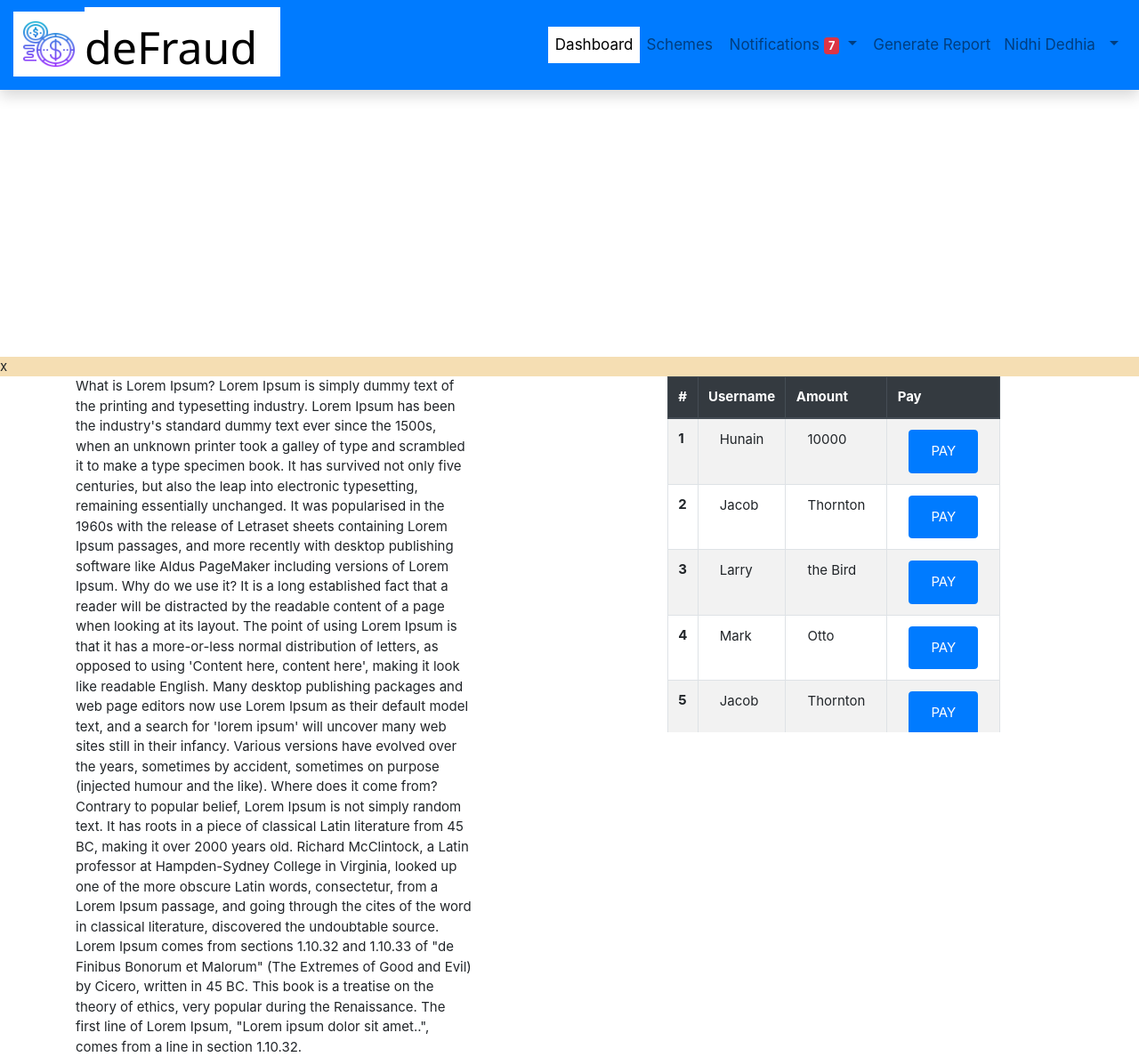
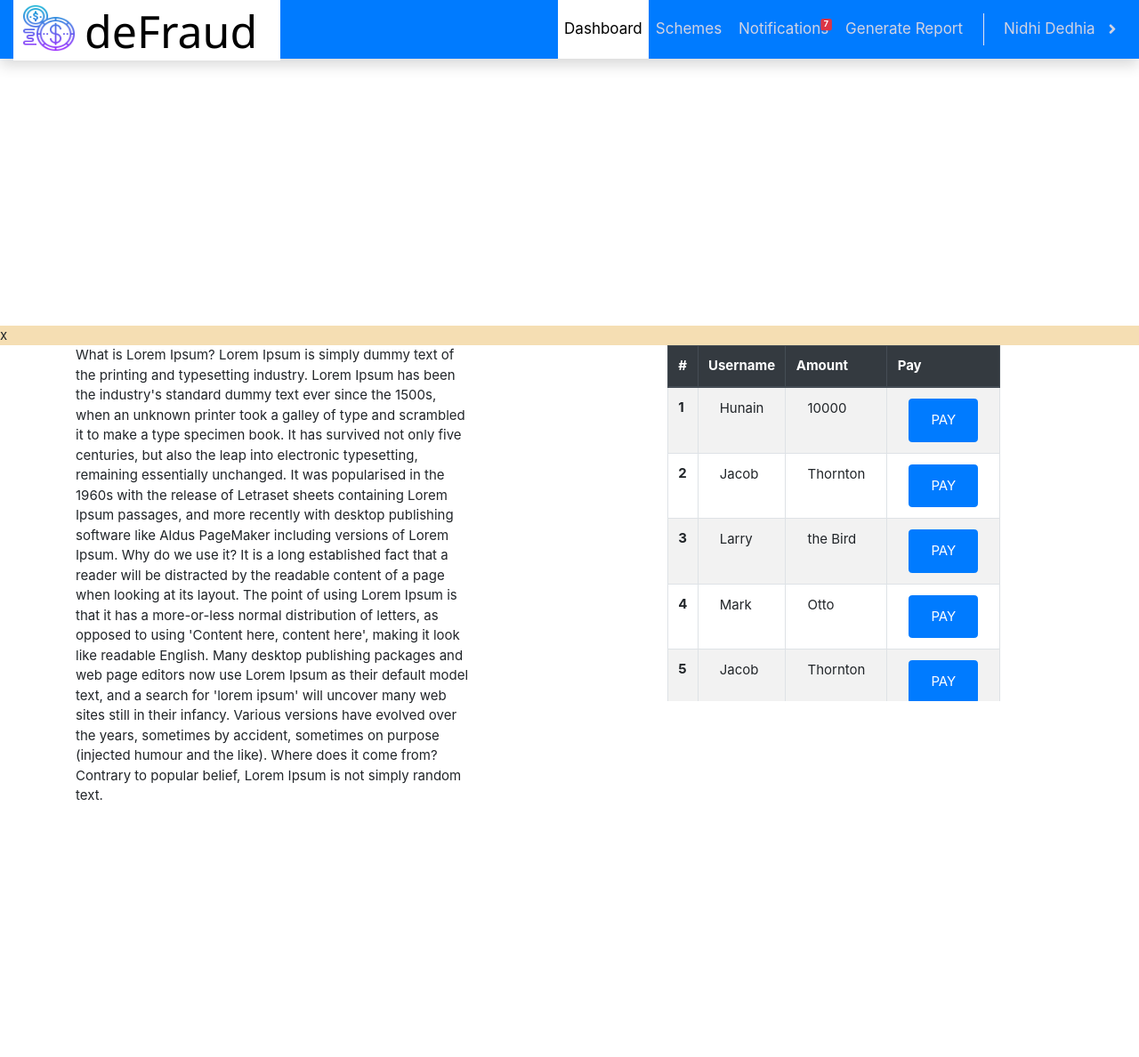
Before and after one commit to niddhhii/deFraud, a PHP site: page /specificschemes.php in a window 1280 px wide. Shown: the whole page at 89% size. After the commit the page ends 899 px from the top, so only its background shows below. Run offline with PHP 8.4, Linux system fonts and the light colour scheme; some libraries are stand-ins or nearby versions.

Commit message:
schemes added

```diff
--- a/specificschemes.php
+++ b/specificschemes.php
@@ -4,24 +4,21 @@
 <title>deFraud</title>
 <link rel="shortcut icon" href="img/money.png" type="image/x-icon">
 </head>
-<meta charset="UTF-8">
-<meta name="viewport" content="width=device-width, initial-scale=1">
 <meta charset="utf-8">
+<meta http-equiv="X-UA-Compatible" content="IE=edge">
+<meta name="viewport" content="width=device-width, initial-scale=1, shrink-to-fit=no">
+<meta name="description" content="">
+<meta name="author" content="">
 
+<link href="vendor/fontawesome-free/css/all.min.css" rel="stylesheet" type="text/css">
+<link href="https://fonts.googleapis.com/css?family=Nunito:200,200i,300,300i,400,400i,600,600i,700,700i,800,800i,900,900i" rel="stylesheet">
+<link href="db_central.css" rel="stylesheet">
 <link rel="stylesheet" href="https://www.w3schools.com/w3css/4/w3.css">
 <link rel="stylesheet" href="https://fonts.googleapis.com/css?family=Lato">
 <link rel="stylesheet" href="https://fonts.googleapis.com/css?family=Montserrat">
 <link rel="stylesheet" href="https://cdnjs.cloudflare.com/ajax/libs/font-awesome/4.7.0/css/font-awesome.min.css">
 <link rel="stylesheet" href="css/modal.css" type="text/css">
 <link rel="stylesheet" href="https://maxcdn.bootstrapcdn.com/bootstrap/4.4.1/css/bootstrap.min.css">
-<script src="https://ajax.googleapis.com/ajax/libs/jquery/3.4.1/jquery.min.js"></script>
-<script src="https://cdnjs.cloudflare.com/ajax/libs/popper.js/1.16.0/umd/popper.min.js"></script>
-<script src="https://maxcdn.bootstrapcdn.com/bootstrap/4.4.1/js/bootstrap.min.js"></script>
-<script src="https://cdnjs.cloudflare.com/ajax/libs/font-awesome/5.12.1/js/all.min.js"></script>
-<script src="https://cdn.jsdelivr.net/npm/sweetalert2@8"></script>
-<script src="https://cdn.jsdelivr.net/npm/promise-polyfill"></script>
-<script src="https://unpkg.com/sweetalert/dist/sweetalert.min.js"></script>
-<script></script>
 <style>
 
     .my-custom-scrollbar {
@@ -143,7 +140,7 @@
 
 
             Where does it come from?
-            Contrary to popular belief, Lorem Ipsum is not simply random text. It has roots in a piece of classical Latin literature from 45 BC, making it over 2000 years old. Richard McClintock, a Latin professor at Hampden-Sydney College in Virginia, looked up one of the more obscure Latin words, consectetur, from a Lorem Ipsum passage, and going through the cites of the word in classical literature, discovered the undoubtable source. Lorem Ipsum comes from sections 1.10.32 and 1.10.33 of "de Finibus Bonorum et Malorum" (The Extremes of Good and Evil) by Cicero, written in 45 BC. This book is a treatise on the theory of ethics, very popular during the Renaissance. The first line of Lorem Ipsum, "Lorem ipsum dolor sit amet..", comes from a line in section 1.10.32.</div>
+            Contrary to popular belief, Lorem Ipsum is not simply random text.</div>
         <div class="col-md-2 justify-content-between"></div>
             <div class=" col-md-5 d-flex justify-content-between" >
             <div class="table-wrapper-scroll-y my-custom-scrollbar">
@@ -273,4 +270,13 @@
         </div>
     </div>
 </div>
+
+ <script src="https://ajax.googleapis.com/ajax/libs/jquery/3.4.1/jquery.min.js"></script>
+ <script src="https://cdnjs.cloudflare.com/ajax/libs/popper.js/1.16.0/umd/popper.min.js"></script>
+ <script src="https://maxcdn.bootstrapcdn.com/bootstrap/4.4.1/js/bootstrap.min.js"></script>
+ <script src="https://cdnjs.cloudflare.com/ajax/libs/font-awesome/5.12.1/js/all.min.js"></script>
+ <script src="https://cdn.jsdelivr.net/npm/sweetalert2@8"></script>
+ <script src="https://cdn.jsdelivr.net/npm/promise-polyfill"></script>
+ <script src="https://unpkg.com/sweetalert/dist/sweetalert.min.js"></script>
 </body>
+</html>
```
